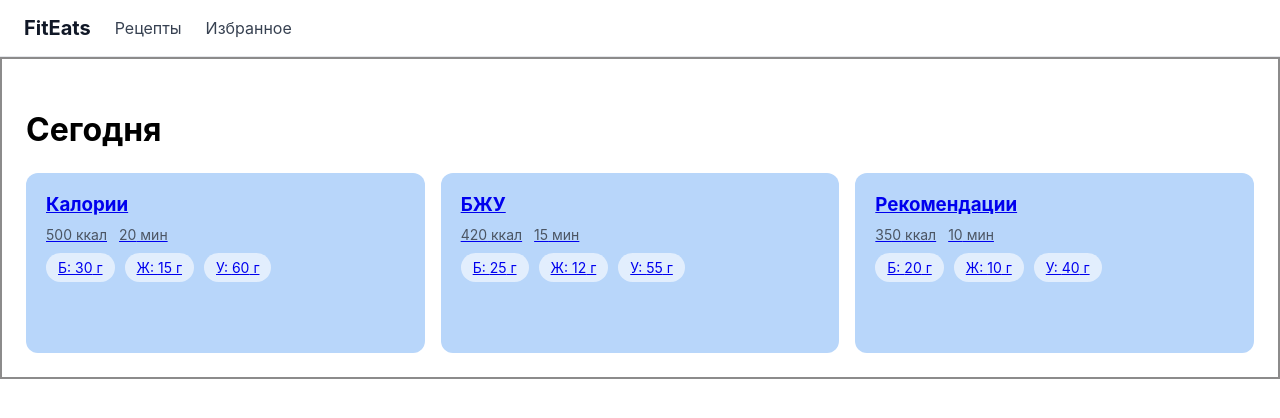
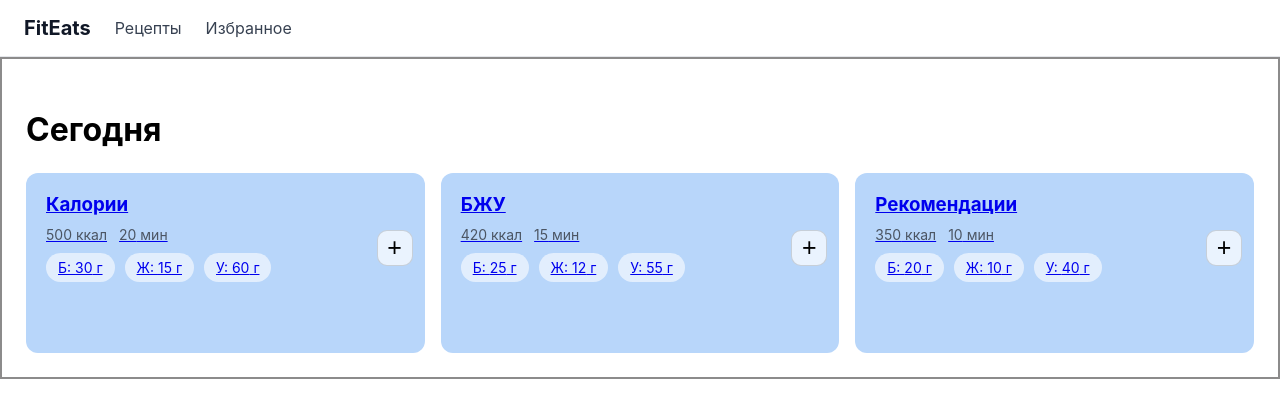
Before and after one commit to Ruskapo/fiteats, a React (Create React App) app: page /app in a window 1280 px wide. Shown: the top 418 px of the page. Built offline with nearby package versions, Linux system fonts and the light colour scheme.

Commit message:
feat: add UI button for Today in recipe card and create todaySlice structure

```diff
--- /dev/null
+++ b/src/@types/today.ts
@@ -0,0 +1,3 @@
+export type TodayType = {
+    items: string[],
+}
--- a/src/components/Card/Card.module.scss
+++ b/src/components/Card/Card.module.scss
@@ -1,5 +1,6 @@
 .card {
   min-height: 140px;
+
   background: #b8d6fa;
   border-radius: 12px;
   padding: 20px;
@@ -47,7 +48,7 @@
 
   display: grid;
   place-items: center;
-  font-size: 19px;
+  font-size: 23px;
 
   &:hover {
     background: rgba(255, 255, 255, 1);
@@ -57,3 +58,25 @@
 .favActive {
   border-color: rgba(0, 0, 0, 0.25);
 }
+
+.plusBth {
+   position: absolute;
+  top: 57px;
+  right: 12px;
+
+  width: 36px;
+  height: 36px;
+  border-radius: 10px;
+
+  border: 1px solid rgba(0, 0, 0, 0.15);
+  background: rgba(255, 255, 255, 0.7);
+  cursor: pointer;
+
+  display: grid;
+  place-items: center;
+  font-size: 25px;
+
+  &:hover {
+    background: rgba(255, 255, 255, 1);
+  }
+}
--- a/src/components/Card/Card.tsx
+++ b/src/components/Card/Card.tsx
@@ -18,6 +18,10 @@ const Card: React.FC<CardType> = ({
   return (
     <Link to={`/recipe/${id}`}>
       <div className={styles.card}>
+        <button className={styles.plusBth}>
+          +
+
+        </button>
         {canToggle && (
           <button
             onClick={(e) => {
```
Also changed, not shown: src/redux/slices/todaySlice.ts (added, +22 -0 lines).
